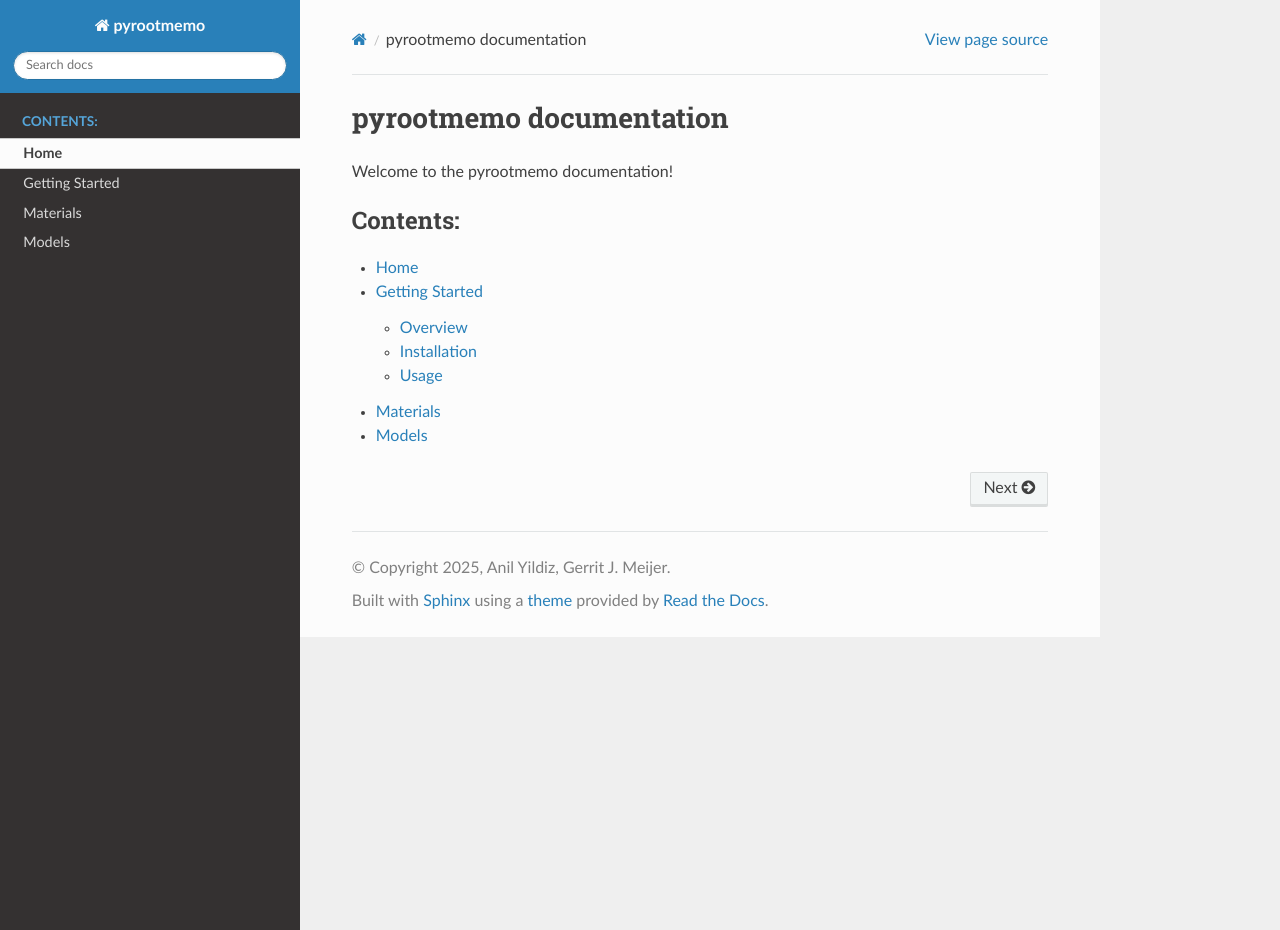
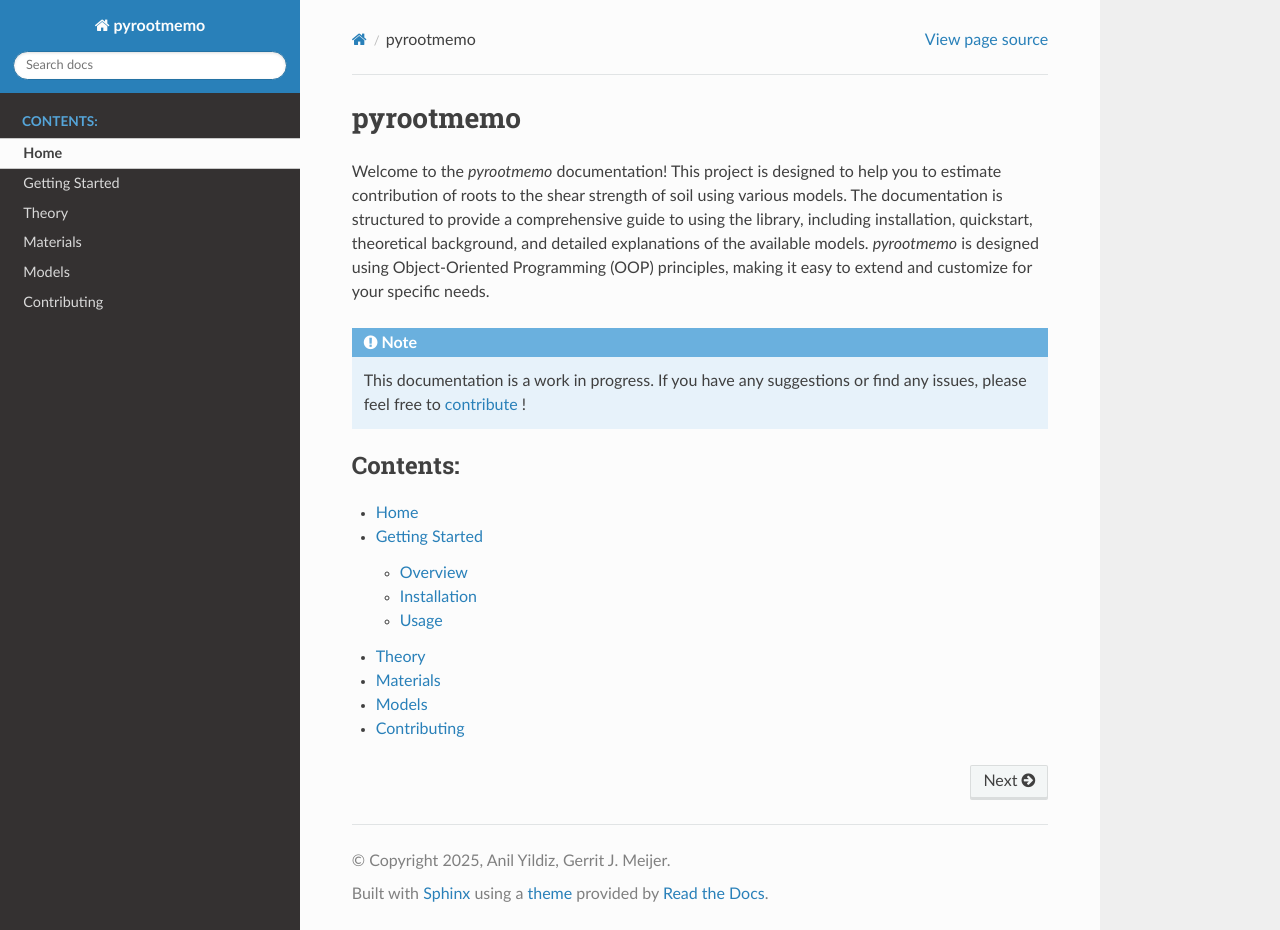
Before and after one commit to rootmemo/pyrootmemo, a Sphinx documentation site: the page built from docs/source/index.rst, in a window 1280 px wide and 930 px high. Built offline with Sphinx 7.4.7 and the Read the Docs theme 3.1.0, drawn with Linux system fonts in a browser that asks for light colours.

Commit message:
docstrings: updates

```diff
--- a/docs/source/index.rst
+++ b/docs/source/index.rst
@@ -3,10 +3,13 @@
    You can adapt this file completely to your liking, but it should at least
    contain the root `toctree` directive.
 
-pyrootmemo documentation
-========================
+pyrootmemo
+==========
 
-Welcome to the pyrootmemo documentation!
+Welcome to the `pyrootmemo` documentation! This project is designed to help you to estimate contribution of roots to the shear strength of soil using various models. The documentation is structured to provide a comprehensive guide to using the library, including installation, quickstart, theoretical background, and detailed explanations of the available models. `pyrootmemo` is designed using Object-Oriented Programming (OOP) principles, making it easy to extend and customize for your specific needs.
+
+.. note::
+   This documentation is a work in progress. If you have any suggestions or find any issues, please feel free to :ref:`contribute <sec-contribute>` !
 
 .. toctree::
    :maxdepth: 2
@@ -14,5 +17,7 @@ Welcome to the pyrootmemo documentation!
 
    Home <self>
    quickstart
+   theory
    materials/index
    models/index
+   contribute
--- a/docs/source/quickstart.rst
+++ b/docs/source/quickstart.rst
@@ -1,5 +1,8 @@
 Getting Started
 ===============
+
+.. note::
+   This documentation is a work in progress. If you have any suggestions or find any issues, please feel free to :ref:`contribute <sec-contribute>` !
 
 Overview
 --------
--- /dev/null
+++ b/docs/source/theory.rst
@@ -0,0 +1,4 @@
+Theory
+=======
+
+This section provides a theoretical background for the concepts and algorithms used in the library. It covers the mathematical foundations, key algorithms, and their applications in various fields.
```
Also changed, not shown: docs/source/contribute.rst (added, +31 -0 lines), docs/source/materials/index.rst (+4 -11 lines), docs/source/materials/roots.rst (+6 -3 lines), 2 other files.
